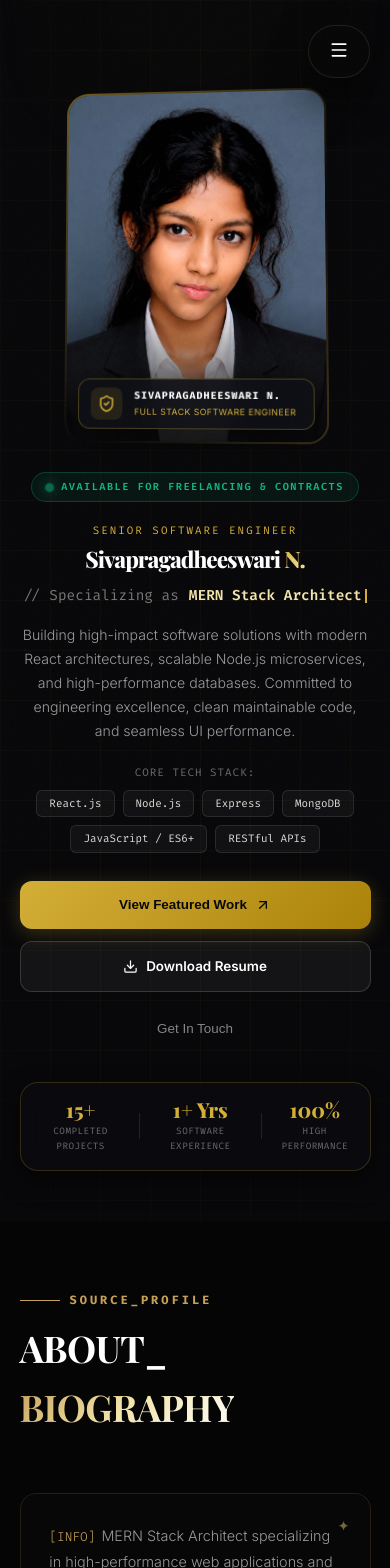
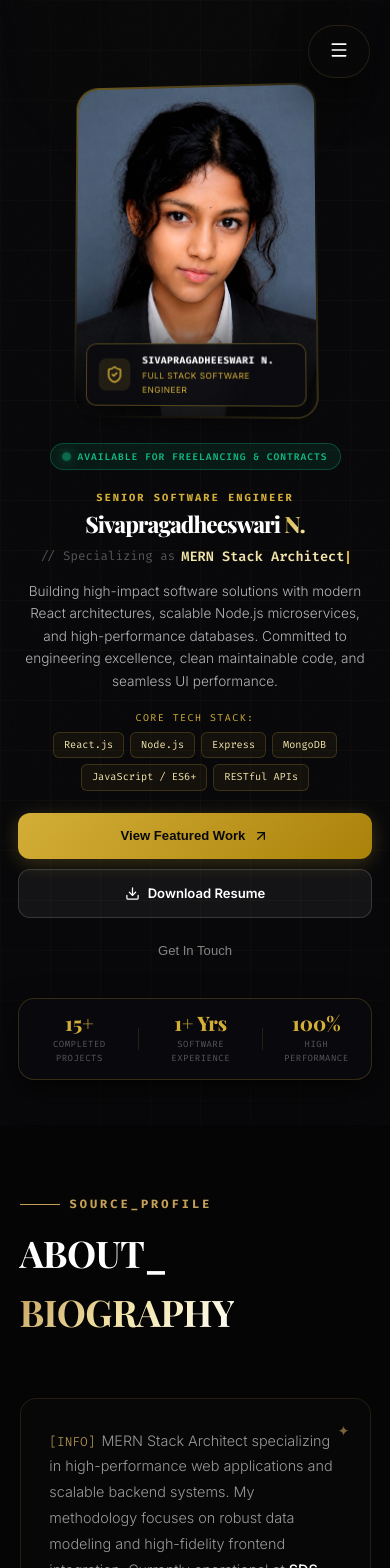
Before and after one commit to sivapragadheeswarii/myportfolio, a React (Vite) app: page / in a window 390 px wide. Shown: the top 1568 px of the page. Built offline with nearby package versions, Linux system fonts and the light colour scheme; a web font is replaced by a local one.

Commit message:
Elevate Home section mobile presentation into an ultra-professional glassmorphic executive studio card

```diff
--- a/src/sections/Hero.css
+++ b/src/sections/Hero.css
@@ -448,31 +448,36 @@
 @media (max-width: 1080px) {
   .ex-hero { height: auto !important; min-height: 100vh; max-height: none !important; overflow: visible !important; }
   #home { height: auto; min-height: 100vh; overflow: auto; }
-  .ex-container { flex-direction: column-reverse; height: auto; padding: 110px 6% 70px; gap: 45px; }
+  .ex-container { flex-direction: column-reverse; height: auto; padding: 100px 5% 60px; gap: 35px; }
   .ex-left { width: 100%; max-width: 100%; text-align: center; align-items: center; }
   .ex-right { width: 100%; justify-content: center; }
-  .ex-portrait-card { width: 300px; height: 400px; }
+  .ex-portrait-card { width: 280px; height: 380px; }
   .ex-footer-strip { display: none; }
 }
 
 @media (max-width: 600px) {
-  .ex-container { padding: 90px 5% 50px !important; gap: 32px !important; }
-  .ex-status-pill { margin-left: auto; margin-right: auto; padding: 6px 14px; }
-  .ex-title-block { text-align: center; }
-  .ex-greeting { font-size: 0.68rem; letter-spacing: 2px; }
-  .ex-name { font-size: clamp(1.4rem, 5.8vw, 1.9rem); line-height: 1.15; word-break: break-word; }
-  .ex-role-wrap { justify-content: center; font-size: 0.9rem; flex-wrap: wrap; }
-  .ex-bio { font-size: 0.88rem; text-align: center; margin-left: auto; margin-right: auto; line-height: 1.7; }
-  .ex-tech-stack { justify-content: center; flex-direction: column; gap: 8px; }
-  .ex-stack-items { justify-content: center; }
-  .ex-actions { gap: 12px; width: 100%; flex-direction: column; }
-  .ex-btn-primary, .ex-btn-secondary, .ex-btn-ghost { width: 100%; justify-content: center; padding: 14px 20px; font-size: 0.84rem; border-radius: 12px; min-height: 48px; }
-  .ex-metrics { width: 100%; justify-content: space-around; gap: 10px; background: rgba(12, 12, 18, 0.6); padding: 16px 12px; border-radius: 18px; border: 1px solid rgba(212, 175, 55, 0.2); backdrop-filter: blur(12px); box-shadow: 0 10px 25px rgba(0,0,0,0.5); }
+  .ex-container { padding: 85px 4.5% 45px !important; gap: 28px !important; }
+  .ex-status-pill { margin-left: auto; margin-right: auto; padding: 5px 12px; background: rgba(16, 185, 129, 0.1); border-color: rgba(16, 185, 129, 0.3); }
+  .ex-status-text { font-size: 0.6rem; letter-spacing: 1px; }
+  .ex-title-block { text-align: center; margin-bottom: 8px; }
+  .ex-greeting { font-size: 0.65rem; letter-spacing: 2px; color: #D4AF37; font-weight: 700; margin-bottom: 4px; }
+  .ex-name { font-size: clamp(1.4rem, 5.8vw, 1.9rem); line-height: 1.2; word-break: break-word; font-weight: 800; }
+  .ex-role-wrap { justify-content: center; font-size: 0.85rem; flex-wrap: wrap; margin-bottom: 12px; gap: 6px; }
+  .ex-role-prefix { font-size: 0.78rem; opacity: 0.7; }
+  .ex-bio { font-size: 0.85rem; text-align: center; margin-left: auto; margin-right: auto; line-height: 1.65; color: rgba(255, 255, 255, 0.7); margin-bottom: 18px; }
+  .ex-tech-stack { justify-content: center; flex-direction: column; gap: 6px; margin-bottom: 22px; }
+  .ex-stack-label { font-size: 0.62rem; letter-spacing: 1.5px; color: #D4AF37; }
+  .ex-stack-items { justify-content: center; gap: 6px; }
+  .ex-tech-tag { font-size: 0.64rem; padding: 4px 10px; background: rgba(212, 175, 55, 0.06); border-color: rgba(212, 175, 55, 0.2); color: #F3E5AB; }
+  .ex-actions { gap: 10px; width: 100%; flex-direction: column; margin-bottom: 24px; }
+  .ex-btn-primary, .ex-btn-secondary, .ex-btn-ghost { width: 100%; justify-content: center; padding: 13px 18px; font-size: 0.82rem; border-radius: 12px; min-height: 46px; }
+  .ex-metrics { width: 100%; justify-content: space-around; gap: 8px; background: rgba(10, 10, 15, 0.75); padding: 14px 10px; border-radius: 16px; border: 1px solid rgba(212, 175, 55, 0.22); backdrop-filter: blur(16px); box-shadow: 0 12px 30px rgba(0,0,0,0.6); }
   .ex-metric { text-align: center; }
-  .ex-metric-val { font-size: 1.3rem; color: #D4AF37; }
-  .ex-metric-lbl { font-size: 0.58rem; letter-spacing: 0.5px; }
-  .ex-portrait-card { width: 260px; height: 350px; }
-  .ex-executive-badge { padding: 8px 12px; bottom: 12px; left: 12px; right: 12px; }
-  .ex-badge-name { font-size: 0.62rem; }
-  .ex-badge-role { font-size: 0.54rem; }
+  .ex-metric-val { font-size: 1.25rem; color: #D4AF37; font-weight: 800; }
+  .ex-metric-lbl { font-size: 0.56rem; letter-spacing: 0.5px; opacity: 0.8; }
+  .ex-metric-divider { height: 22px; background: rgba(212, 175, 55, 0.15); }
+  .ex-portrait-card { width: 240px; height: 330px; border-radius: 18px; }
+  .ex-executive-badge { padding: 8px 12px; bottom: 10px; left: 10px; right: 10px; border-radius: 10px; background: rgba(10, 10, 15, 0.92); border-color: rgba(212, 175, 55, 0.35); }
+  .ex-badge-name { font-size: 0.6rem; letter-spacing: 0.5px; }
+  .ex-badge-role { font-size: 0.52rem; }
 }
```
